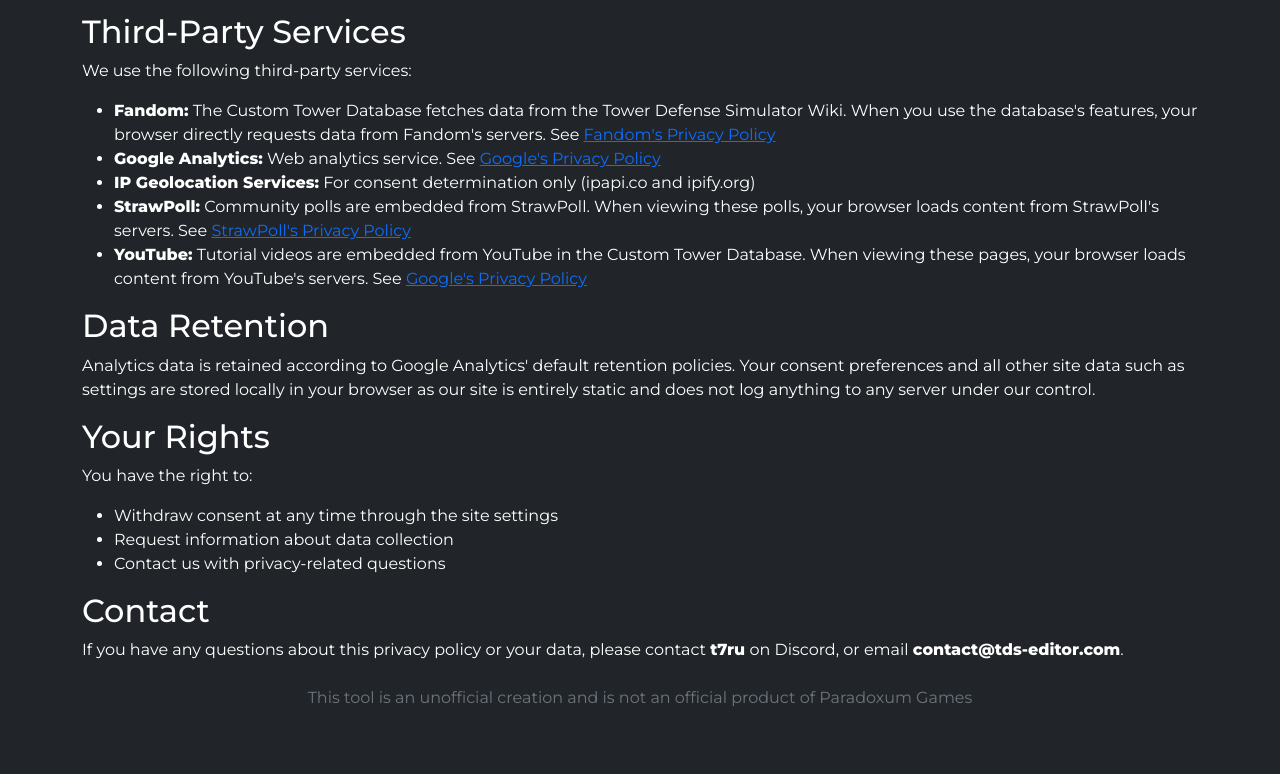
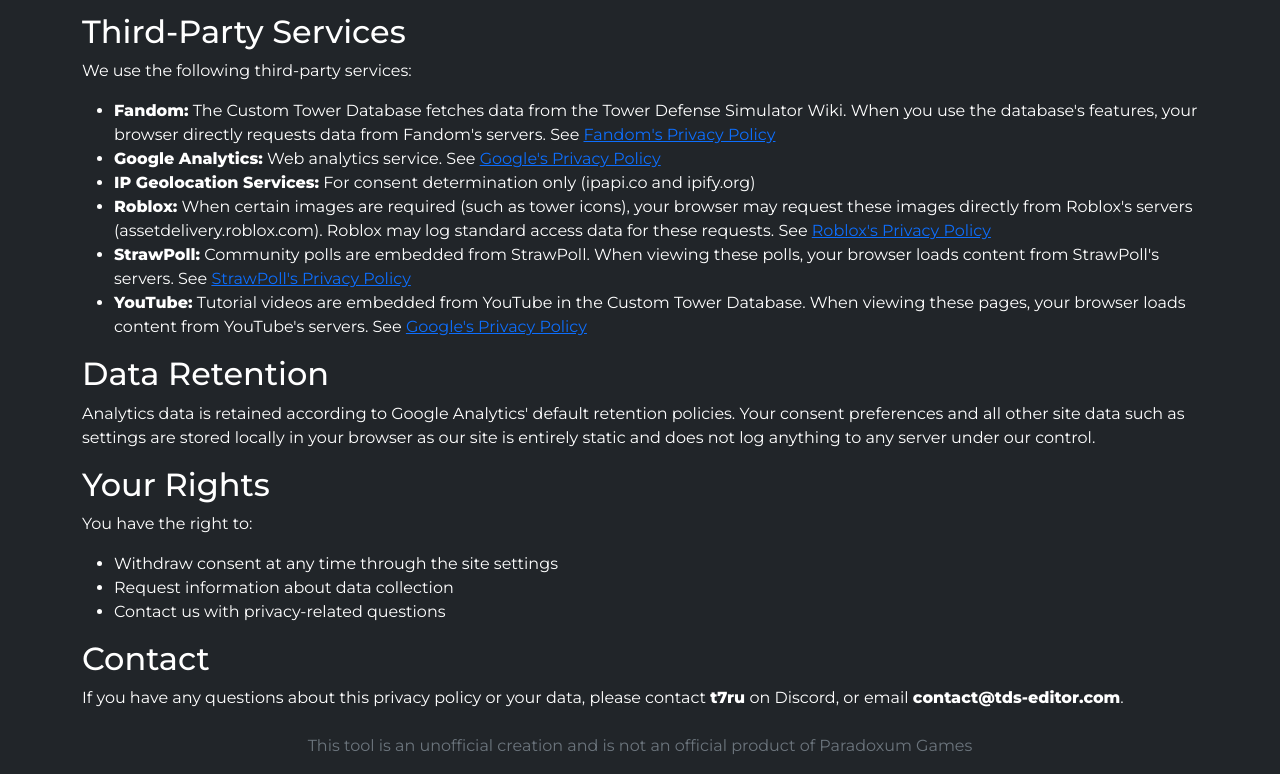
Before and after one commit to Paradoxum-Wikis/TDS-Stats-Editor, a website built with Vite: page privacy.html in a window 1280 px wide. Shown: the part 1588-2362 px from the top of the page. Before the commit the page ends 2314 px from the top, so only its background shows below. Built offline with nearby package versions, Linux system fonts and the light colour scheme.

Commit message:
chore: clarity for roblox apis

```diff
--- a/privacy.html
+++ b/privacy.html
@@ -217,6 +217,18 @@
           only (ipapi.co and ipify.org)
         </li>
         <li>
+          <strong>Roblox:</strong> When certain images are required (such as tower
+          icons), your browser may request these images directly from
+          Roblox's servers (assetdelivery.roblox.com). Roblox may log standard
+          access data for these requests. See
+          <a
+            href="https://en.help.roblox.com/hc/en-us/articles/115004630823-Roblox-Privacy-Policy"
+            target="_blank"
+            rel="noopener"
+            >Roblox's Privacy Policy</a
+          >
+        </li>
+        <li>
           <strong>StrawPoll:</strong> Community polls are embedded from
           StrawPoll. When viewing these polls, your browser loads content from
           StrawPoll's servers. See
```
